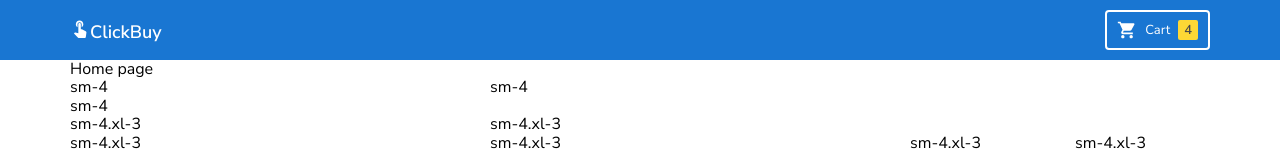
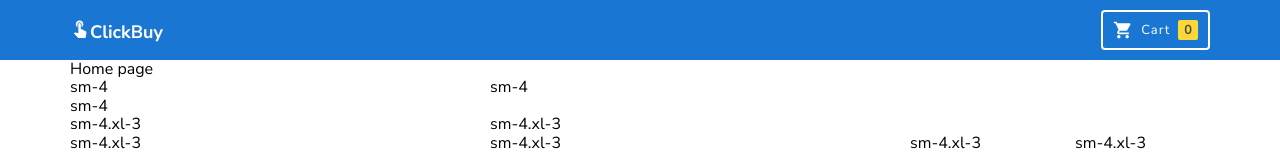
Before and after one commit to AsunaxRan/react-cart-2, a React (Create React App) app: page / in a window 1280 px wide. Shown: the top 160 px of the page. Built offline with nearby package versions, Linux system fonts and the light colour scheme.

Commit message:
Completed Header

```diff
--- a/public/index.html
+++ b/public/index.html
@@ -26,7 +26,7 @@
     -->
     <link rel="preconnect" href="https://fonts.gstatic.com" />
     <link
-      href="https://fonts.googleapis.com/css2?family=Nunito+Sans:wght@400;600&display=swap"
+      href="https://fonts.googleapis.com/css2?family=Nunito+Sans:wght@400;700&display=swap"
       rel="stylesheet"
     />
     <title>React App</title>
--- a/src/App.js
+++ b/src/App.js
@@ -2,12 +2,15 @@ import React from "react";
 import Router from "routes";
 import { HelmetProvider } from "react-helmet-async";
 import GlobalThemeProvider from "theme/global";
+import CartProvider from "contexts/CartContext";
 
 function App() {
   return (
     <HelmetProvider>
       <GlobalThemeProvider>
-        <Router />
+        <CartProvider>
+          <Router />
+        </CartProvider>
       </GlobalThemeProvider>
     </HelmetProvider>
   );
--- /dev/null
+++ b/src/components/Header/Appbar/index.js
@@ -0,0 +1,41 @@
+import React, { useContext } from "react";
+import styled from "styled-components";
+import Cart from "components/Header/Cart";
+import { Link } from "react-router-dom";
+import { MdTouchApp } from "react-icons/md";
+import { CartContext } from "contexts/CartContext";
+
+const StyledAppbar = styled.div`
+  display: flex;
+  justify-content: space-between;
+  align-items: center;
+  padding-top: 10px;
+  padding-bottom: 10px;
+`;
+
+const Brand = styled(Link)`
+  display: inline-block;
+  color: #fff;
+  font-weight: 700;
+  font-size: 20px;
+`;
+
+const BrandText = styled.span`
+  font-size: 18px;
+`;
+
+const Appbar = () => {
+  const { cart } = useContext(CartContext);
+
+  return (
+    <StyledAppbar>
+      <Brand to="/">
+        <MdTouchApp />
+        <BrandText>ClickBuy</BrandText>
+      </Brand>
+      <Cart quantity={cart.cartItems.length} />
+    </StyledAppbar>
+  );
+};
+
+export default Appbar;
--- /dev/null
+++ b/src/components/Header/Cart/index.js
@@ -0,0 +1,88 @@
+import React from "react";
+import { MdShoppingCart } from "react-icons/md";
+import styled from "styled-components";
+import { Link } from "react-router-dom";
+import PropTypes from "prop-types";
+
+const CartIcon = styled.span`
+  font-size: 24px;
+  display: inline-flex;
+`;
+
+const CartText = styled.span`
+  display: none;
+`;
+
+const CartQuantity = styled.span`
+  display: ${({ quantity }) =>
+    quantity && quantity > 0 ? "inline-block" : "none"};
+  background-color: rgb(253, 216, 53);
+  font-weight: 700;
+  font-size: ${({ quantity }) => (quantity > 9 ? "10px" : "inherit")};
+  position: absolute;
+  top: 2px;
+  right: 2px;
+  width: 18px;
+  height: 18px;
+  line-height: 18px;
+  border-radius: 50%;
+  text-align: center;
+`;
+
+const StyledCart = styled(Link)`
+  cursor: pointer;
+  align-items: center;
+  display: inline-flex;
+  color: #fff;
+  position: relative;
+  font-size: 13px;
+  vertical-align: middle;
+  border: none;
+  padding: 8px 10px;
+  border-radius: 4px;
+
+  @media (min-width: ${({ theme }) => theme.breakpoints.md}) {
+    border: 2px solid #fff;
+
+    ${CartIcon} {
+      font-size: 20px;
+      margin-right: 8px;
+    }
+
+    ${CartText} {
+      display: inline;
+      margin-right: 8px;
+      letter-spacing: 1px;
+    }
+
+    ${CartQuantity} {
+      color: rgb(74, 74, 74);
+      display: inline-block;
+      height: 20px;
+      line-height: 20px;
+      border-radius: 2px;
+      padding: 0px 6px;
+      width: auto;
+      position: static;
+      font-size: inherit;
+    }
+  }
+`;
+
+const Cart = ({ quantity }) => {
+  return (
+    <StyledCart to="/cart">
+      <CartIcon>
+        <MdShoppingCart />
+      </CartIcon>
+      <CartText>Cart</CartText>
+      <CartQuantity quantity={quantity}>{quantity}</CartQuantity>
+    </StyledCart>
+  );
+};
+
+export default Cart;
+
+Cart.propTypes = {
+  quantity: PropTypes.number.isRequired,
+};
--- a/src/components/Header/index.js
+++ b/src/components/Header/index.js
@@ -1,44 +1,17 @@
 import React from "react";
 import styled from "styled-components";
-import { Link } from "react-router-dom";
-import HeaderCart from "components/HeaderCart";
-import { MdTouchApp } from "react-icons/md";
+import Appbar from "components/Header/Appbar";
 import Container from "components/GridSystem/Container";
 
 const StyledHeader = styled.header`
   background-color: #1976d2;
 `;
 
-const Appbar = styled.div`
-  display: flex;
-  justify-content: space-between;
-  align-items: center;
-  padding-top: 10px;
-  padding-bottom: 10px;
-`;
-
-const Brand = styled(Link)`
-  display: inline-block;
-  color: #fff;
-  font-weight: 700;
-  font-size: 20px;
-`;
-
-const BrandText = styled.span`
-  font-size: 18px;
-`;
-
 const Header = () => {
   return (
     <StyledHeader>
       <Container maxWidth="xl">
-        <Appbar>
-          <Brand to="/">
-            <MdTouchApp />
-            <BrandText>ClickBuy</BrandText>
-          </Brand>
-          <HeaderCart />
-        </Appbar>
+        <Appbar />
       </Container>
     </StyledHeader>
   );
--- a/src/components/HeaderCart/index.js
+++ /dev/null
@@ -1,52 +0,0 @@
-import React from "react";
-import { MdShoppingCart } from "react-icons/md";
-import styled from "styled-components";
-import { Link } from "react-router-dom";
-
-const Cart = styled(Link)`
-  cursor: pointer;
-  align-items: center;
-  display: inline-flex;
-  color: #fff;
-  position: relative;
-  font-size: 13px;
-  vertical-align: middle;
-  border: 2px solid #fff;
-  padding: 8px 10px;
-  border-radius: 4px;
-`;
-
-const CartIcon = styled.span`
-  margin-right: 8px;
-  font-size: 20px;
-  display: inline-flex;
-`;
-
-const CartText = styled.span`
-  margin-right: 8px;
-`;
-
-const CartQuantity = styled.span`
-  display: inline-block;
-  background-color: rgb(253, 216, 53);
-  font-weight: 700;
-  border-radius: 2px;
-  color: rgb(74, 74, 74);
-  padding: 0 6px;
-  height: 20px;
-  line-height: 20px;
-`;
-
-const HeaderCart = () => {
-  return (
-    <Cart to="/cart">
-      <CartIcon>
-        <MdShoppingCart />
-      </CartIcon>
-      <CartText>Cart</CartText>
-      <CartQuantity>4</CartQuantity>
-    </Cart>
-  );
-};
-
-export default HeaderCart;
--- /dev/null
+++ b/src/contexts/CartContext.js
@@ -0,0 +1,18 @@
+import React, { createContext, useState } from "react";
+
+export const CartContext = createContext(null);
+
+const initialState = {
+  cartItems: [],
+  checkout: false,
+};
+
+const CartProvider = ({ children }) => {
+  const [cart, setCart] = useState(initialState);
+
+  return (
+    <CartContext.Provider value={{ cart }}>{children}</CartContext.Provider>
+  );
+};
+
+export default CartProvider;
```
Also changed, not shown: 1 other file (tests, documents, lock files or other folders).
